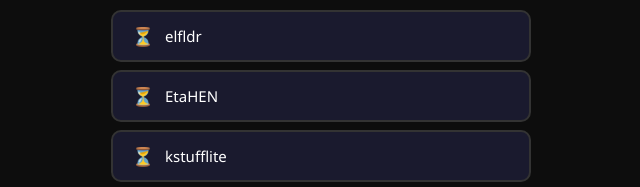
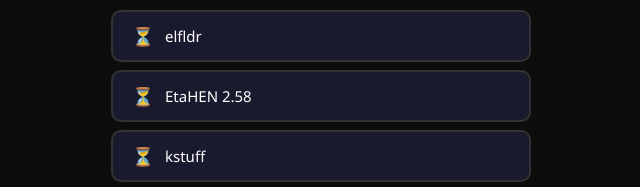
Before and after one commit to ghjtk6n89m-max/p5h-x9k2, a plain HTML site: page index.html in a window 1280 px wide. Shown: the part 231-418 px from the top of the page, 319-959 px from the left. Drawn offline with Linux system fonts and the light colour scheme.

Commit message:
Update index.html

```diff
--- a/index.html
+++ b/index.html
@@ -94,12 +94,12 @@
     const PORT = 9021;
 
     const PAYLOADS = [
-      { name: 'elfldr',        file: 'payloads/elfldr.bin'          },
-      { name: 'EtaHEN',        file: 'payloads/etahen.bin'          },
-      { name: 'kstufflite',    file: 'payloads/kstufflite.bin'      },
-      { name: 'ShadowMount+',  file: 'payloads/shadowmountplus.bin' },
-      { name: 'PKG Manager',   file: 'payloads/pkgmanager.bin'      },
-      { name: 'ps5upload',     file: 'payloads/ps5upload.bin'       },
+      { name: 'elfldr',       file: 'payloads/elfldr-ps5.elf'         },
+      { name: 'EtaHEN 2.58', file: 'payloads/etaHEN-2.58.bin'        },
+      { name: 'kstuff',       file: 'payloads/kstuff.elf'             },
+      { name: 'ShadowMount+', file: 'payloads/shadowmountplus.elf'    },
+      { name: 'PKG Manager',  file: 'payloads/pkg-manager_v1.4.1.elf' },
+      { name: 'ps5upload',    file: 'payloads/ps5upload-5.40.0.elf'   },
     ];
 
     const statusEl  = document.getElementById('status');
```
